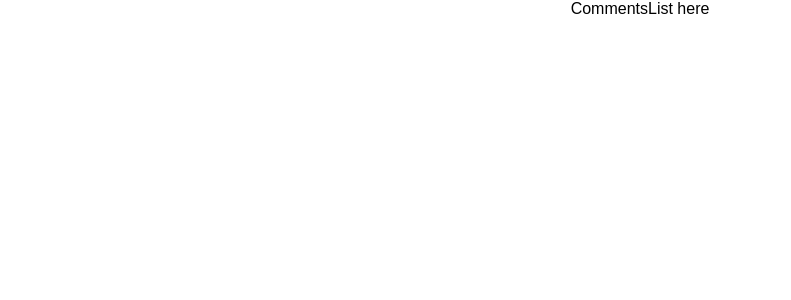
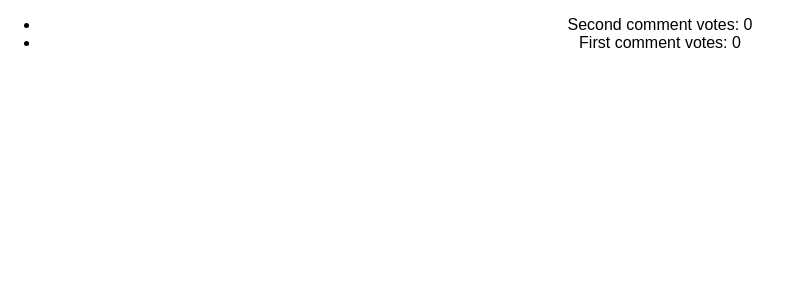
Before and after one commit to mnap00/mod-19.7-redux-react-app, a React (Create React App) app: page / in a window 1280 px wide. Shown: the top 300 px of the page, without its empty margins (0-791 px from the left). Built offline with nearby package versions, Linux system fonts and the light colour scheme.

Commit message:
Add test comment - store dispatch; fix minor bugs

```diff
--- a/src/App.js
+++ b/src/App.js
@@ -1,10 +1,11 @@
 import React from 'react';
 import './App.css';
+import CommentsList from './CommentsListContainer';
 
 const App = () => {
     return (
         <div className='App'>
-            CommentsList here
+            <CommentsList />
         </div>
     );
 };
--- a/src/CommentsList.js
+++ b/src/CommentsList.js
@@ -1,8 +1,9 @@
 import React from 'react';
-import Comment from 'Comment';
+import Comment from './Comment';
+
 
 const CommentsList = ({comments}) => <ul>{
-    comments.map(comment => <Comment key={comment.id} {...comment}/>)
+    comments.map(comment => <Comment key={comment.id} {...comment} />)
 }</ul>;
 
 export default CommentsList;
--- a/src/index.js
+++ b/src/index.js
@@ -6,6 +6,7 @@ import registerServiceWorker from './registerServiceWorker';
 import {Provider} from 'react-redux';
 import {createStore} from 'redux';
 import reducer from './reducer.js';
+import {addComment} from './actions.js';
 
 const store = createStore(reducer);
 
@@ -15,4 +16,6 @@ ReactDOM.render(
     </Provider>,
     document.getElementById('root')
 );
+store.dispatch(addComment('First comment'));
+store.dispatch(addComment('Second comment'));
 registerServiceWorker();
```
